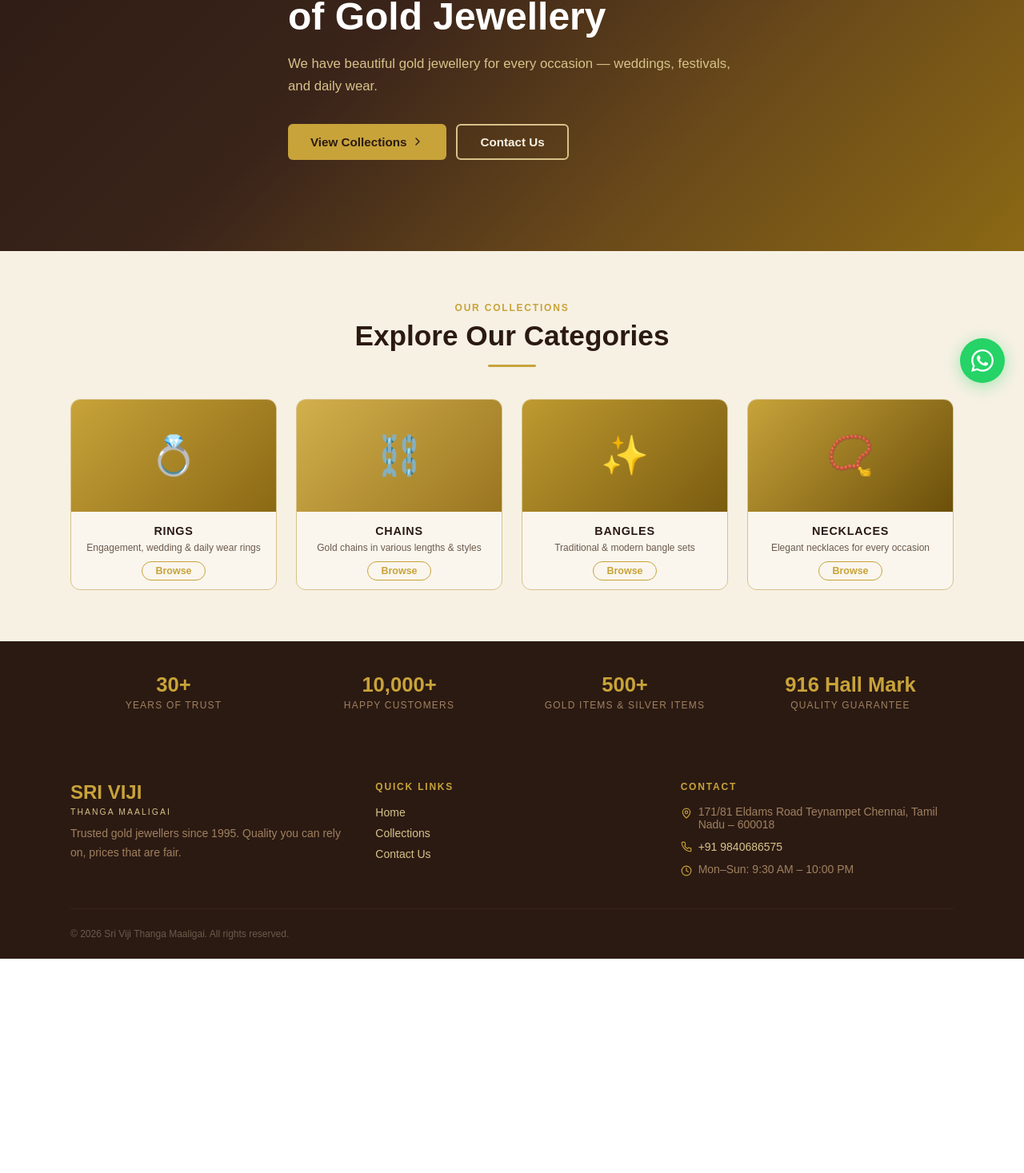
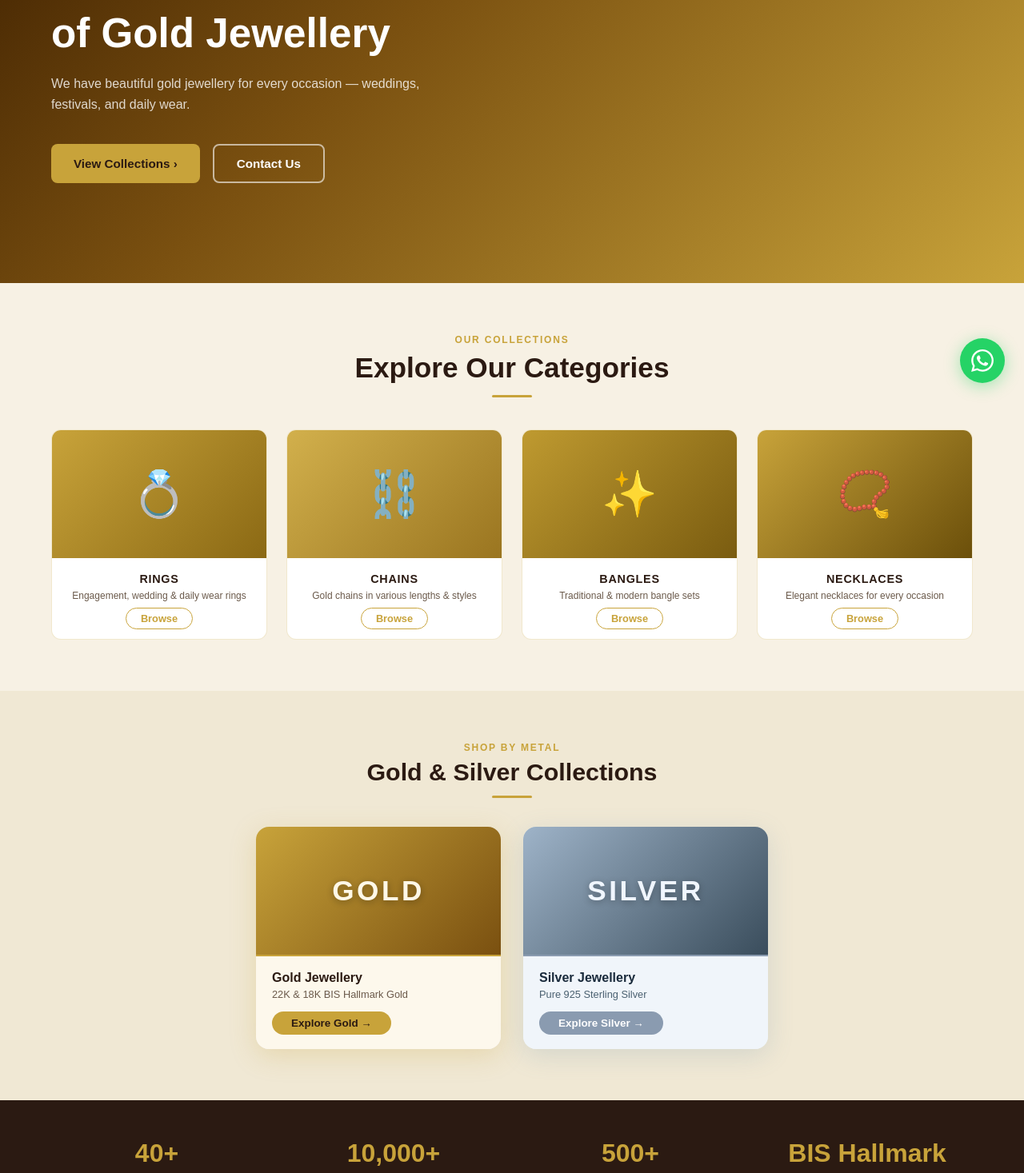
Before and after one commit to preeth08-git/sri-viji-thanga-maaligai, a React (Vite) app: page / in a window 1280 px wide. Shown: the part 297-1764 px from the top of the page at 80% size. Before the commit the page ends 1496 px from the top, so only its background shows below. Built offline with nearby package versions, Linux system fonts and the light colour scheme.

Commit message:
medal emojis from Gold and Silver

```diff
--- a/src/App.jsx
+++ b/src/App.jsx
@@ -8,16 +8,21 @@ import Contact from "./pages/Contact";
 
 export default function App() {
   const [page, setPage] = useState("home");
-  function renderPage() {
-    if (page === "collections") return <Collections />;
-    if (page === "contact") return <Contact />;
-    return <Home setPage={setPage} />;
-  }
+  const [initialMetal, setInitialMetal] = useState(null);
+
+  const navigateTo = (pageName, metal = null) => {
+    setInitialMetal(metal);
+    setPage(pageName);
+    window.scrollTo(0, 0);
+  };
+
   return (
-    <div style={{ minHeight: "100vh", display: "flex", flexDirection: "column" }}>
-      <Navbar page={page} setPage={setPage} />
-      <main style={{ flex: 1 }}>{renderPage()}</main>
-      <Footer setPage={setPage} />
+    <div>
+      <Navbar onNavigate={navigateTo} />
+      {page === "home" && <Home onNavigate={navigateTo} />}
+      {page === "collections" && <Collections initialMetal={initialMetal} />}
+      {page === "contact" && <Contact />}
+      <Footer onNavigate={navigateTo} />
       <WhatsAppButton />
     </div>
   );
--- a/src/pages/Collections.jsx
+++ b/src/pages/Collections.jsx
@@ -4,7 +4,6 @@ import * as THREE from "three";
 import { GLTFLoader } from "three/examples/jsm/loaders/GLTFLoader.js";
 import { OrbitControls } from "three/examples/jsm/controls/OrbitControls.js";
 
-// ─── 3D Viewer ───────────────────────────────────────────────────────────────
 function Ring3DViewer({ modelUrl }) {
   const mountRef = useRef(null);
   const ctrlRef = useRef(null);
@@ -17,7 +16,6 @@ function Ring3DViewer({ modelUrl }) {
     if (!mount) return;
     const W = mount.clientWidth || 420;
     const H = 320;
-
     const renderer = new THREE.WebGLRenderer({ antialias: true });
     renderer.setSize(W, H);
     renderer.setPixelRatio(Math.min(window.devicePixelRatio, 2));
@@ -26,19 +24,15 @@ function Ring3DViewer({ modelUrl }) {
     renderer.toneMapping = THREE.ACESFilmicToneMapping;
     renderer.toneMappingExposure = 1.6;
     mount.appendChild(renderer.domElement);
-
     const scene = new THREE.Scene();
     scene.background = new THREE.Color("#0d0700");
-
     const camera = new THREE.PerspectiveCamera(40, W / H, 0.01, 100);
     camera.position.set(0, 0.5, 4);
     cameraRef.current = camera;
-
     const keyLight = new THREE.DirectionalLight(0xffd580, 4.0);
     keyLight.position.set(3, 5, 4);
     keyLight.castShadow = true;
     scene.add(keyLight);
-    scene.add(new THREE.DirectionalLight(0xaaddff, 1.2).position.set(-4, 1, 2) && new THREE.DirectionalLight(0xaaddff, 1.2));
     const fillLight = new THREE.DirectionalLight(0xaaddff, 1.2);
     fillLight.position.set(-4, 1, 2);
     scene.add(fillLight);
@@ -46,7 +40,6 @@ function Ring3DViewer({ modelUrl }) {
     rimLight.position.set(0, -2, -5);
     scene.add(rimLight);
     scene.add(new THREE.AmbientLight(0xfff0cc, 0.4));
-
     const controls = new OrbitControls(camera, renderer.domElement);
     controls.enableDamping = true;
     controls.dampingFactor = 0.06;
@@ -57,7 +50,6 @@ function Ring3DViewer({ modelUrl }) {
     controls.autoRotate = true;
     controls.autoRotateSpeed = 1.5;
     ctrlRef.current = controls;
-
     let idleTimer = null;
     const stopAutoRotate = () => {
       controls.autoRotate = false;
@@ -66,7 +58,6 @@ function Ring3DViewer({ modelUrl }) {
     };
     renderer.domElement.addEventListener("pointerdown", stopAutoRotate);
     renderer.domElement.addEventListener("wheel", stopAutoRotate);
-
     const loader = new GLTFLoader();
     let modelGroup = null;
     loader.load(modelUrl, (gltf) => {
@@ -92,7 +83,6 @@ function Ring3DViewer({ modelUrl }) {
       setStatus("ready");
     }, (xhr) => { if (xhr.total > 0) setProgress(Math.round((xhr.loaded / xhr.total) * 100)); },
     () => setStatus("error"));
-
     let animId, t = 0;
     const animate = () => {
       animId = requestAnimationFrame(animate);
@@ -102,10 +92,8 @@ function Ring3DViewer({ modelUrl }) {
       renderer.render(scene, camera);
     };
     animate();
-
     const onResize = () => { const w = mount.clientWidth; renderer.setSize(w, H); camera.aspect = w / H; camera.updateProjectionMatrix(); };
     window.addEventListener("resize", onResize);
-
     return () => {
       cancelAnimationFrame(animId);
       clearTimeout(idleTimer);
@@ -146,7 +134,7 @@ function Ring3DViewer({ modelUrl }) {
         </div>
       )}
       {status === "error" && (
-        <div style={{ position: "absolute", inset: 0, display: "flex", flexDirection: "column", alignItems: "center", justifyContent: "center", backgroundColor: "rgba(13,7,0,0.9)", gap: "8px" }}>
+        <div style={{ position: "absolute", inset: 0, display: "flex", alignItems: "center", justifyContent: "center", backgroundColor: "rgba(13,7,0,0.9)" }}>
           <p style={{ color: "#ff7070", fontSize: "0.85rem" }}>Failed to load model</p>
         </div>
       )}
@@ -168,7 +156,6 @@ function Ring3DViewer({ modelUrl }) {
   );
 }
 
-// ─── Data ─────────────────────────────────────────────────────────────────────
 const data = {
   gold: {
     label: "Gold",
@@ -270,10 +257,9 @@ const data = {
   },
 };
 
-// ─── Page ─────────────────────────────────────────────────────────────────────
-export default function Collections() {
-  const [view, setView] = useState("metal"); // metal | categories | items
-  const [selectedMetal, setSelectedMetal] = useState(null);
+export default function Collections({ initialMetal = null }) {
+  const [view, setView] = useState(initialMetal ? "categories" : "metal");
+  const [selectedMetal, setSelectedMetal] = useState(initialMetal);
   const [selectedCategory, setSelectedCategory] = useState(null);
   const [selectedItem, setSelectedItem] = useState(null);
 
@@ -311,12 +297,10 @@ export default function Collections() {
         {/* Metal Selection */}
         {view === "metal" && (
           <div style={{ display: "grid", gridTemplateColumns: "repeat(auto-fit, minmax(260px, 1fr))", gap: "28px", maxWidth: "640px", margin: "0 auto" }}>
-            {/* Gold Box */}
             <button type="button" onClick={() => { setSelectedMetal("gold"); setView("categories"); }}
               style={{ border: "none", borderRadius: "16px", overflow: "hidden", cursor: "pointer", padding: 0, textAlign: "left", boxShadow: "0 8px 32px rgba(200,163,58,0.25)" }}>
-              <div style={{ height: "200px", background: data.gold.bg, display: "flex", flexDirection: "column", alignItems: "center", justifyContent: "center", gap: "10px" }}>
-                <div style={{ fontSize: "3.5rem" }}></div>
-                <span style={{ color: "#fff8e7", fontSize: "1.5rem", fontWeight: 800, letterSpacing: "0.08em", textShadow: "0 2px 8px rgba(0,0,0,0.3)" }}>GOLD</span>
+              <div style={{ height: "180px", background: data.gold.bg, display: "flex", alignItems: "center", justifyContent: "center" }}>
+                <span style={{ color: "#fff8e7", fontSize: "2.2rem", fontWeight: 800, letterSpacing: "0.1em", textShadow: "0 2px 8px rgba(0,0,0,0.3)" }}>GOLD</span>
               </div>
               <div style={{ padding: "18px 20px", backgroundColor: "#FDF8EC", borderTop: "2px solid #C8A33A" }}>
                 <h3 style={{ color: "#2B1A12", fontSize: "1rem", fontWeight: "bold", marginBottom: "4px" }}>Gold Jewellery</h3>
@@ -325,12 +309,10 @@ export default function Collections() {
               </div>
             </button>
 
-            {/* Silver Box */}
             <button type="button" onClick={() => { setSelectedMetal("silver"); setView("categories"); }}
               style={{ border: "none", borderRadius: "16px", overflow: "hidden", cursor: "pointer", padding: 0, textAlign: "left", boxShadow: "0 8px 32px rgba(100,140,170,0.2)" }}>
-              <div style={{ height: "200px", background: data.silver.bg, display: "flex", flexDirection: "column", alignItems: "center", justifyContent: "center", gap: "10px" }}>
-                <div style={{ fontSize: "3.5rem" }}></div>
-                <span style={{ color: "#f0f6ff", fontSize: "1.5rem", fontWeight: 800, letterSpacing: "0.08em", textShadow: "0 2px 8px rgba(0,0,0,0.3)" }}>SILVER</span>
+              <div style={{ height: "180px", background: data.silver.bg, display: "flex", alignItems: "center", justifyContent: "center" }}>
+                <span style={{ color: "#f0f6ff", fontSize: "2.2rem", fontWeight: 800, letterSpacing: "0.1em", textShadow: "0 2px 8px rgba(0,0,0,0.3)" }}>SILVER</span>
               </div>
               <div style={{ padding: "18px 20px", backgroundColor: "#F0F5FA", borderTop: "2px solid #8A9BB0" }}>
                 <h3 style={{ color: "#1A2B3C", fontSize: "1rem", fontWeight: "bold", marginBottom: "4px" }}>Silver Jewellery</h3>
@@ -396,7 +378,6 @@ export default function Collections() {
               style={{ position: "absolute", top: "12px", right: "12px", width: "32px", height: "32px", borderRadius: "50%", backgroundColor: "rgba(43,26,18,0.8)", color: "#F7F1E4", border: "none", cursor: "pointer", display: "flex", alignItems: "center", justifyContent: "center", zIndex: 10 }}>
               <X size={16} />
             </button>
-
             {selectedItem.model ? (
               <Ring3DViewer modelUrl={selectedItem.model} />
             ) : selectedItem.image ? (
@@ -406,7 +387,6 @@ export default function Collections() {
             ) : (
               <div style={{ height: "220px", background: selectedCategory?.gradient, display: "flex", alignItems: "center", justifyContent: "center", fontSize: "4rem" }}>{selectedCategory?.icon}</div>
             )}
-
             <div style={{ padding: "18px 24px 28px" }}>
               <h3 style={{ color: "#2B1A12", fontSize: "1.15rem", fontWeight: "bold", marginBottom: "4px" }}>{selectedItem.name}</h3>
               <div style={{ width: 40, height: 2, backgroundColor: accentColor, borderRadius: 1, marginBottom: "16px" }} />
--- a/src/pages/Home.jsx
+++ b/src/pages/Home.jsx
@@ -1,73 +1,120 @@
-import { ChevronRight } from "lucide-react";
-
-const categories = [
-  { name: "Rings", description: "Engagement, wedding & daily wear rings", icon: "💍", gradient: "linear-gradient(135deg, #C8A33A 0%, #8B6914 100%)" },
-  { name: "Chains", description: "Gold chains in various lengths & styles", icon: "⛓️", gradient: "linear-gradient(135deg, #D2B04C 0%, #9A7520 100%)" },
-  { name: "Bangles", description: "Traditional & modern bangle sets", icon: "✨", gradient: "linear-gradient(135deg, #BF9A30 0%, #7A5C10 100%)" },
-  { name: "Necklaces", description: "Elegant necklaces for every occasion", icon: "📿", gradient: "linear-gradient(135deg, #C8A33A 0%, #6B4F0A 100%)" },
-];
-
-export default function Home({ setPage }) {
+export default function Home({ onNavigate }) {
   return (
     <div>
-      {/* Hero */}
-      <section style={{ background: "linear-gradient(135deg, #2B1A12 0%, #3A241A 40%, #6B4A1A 70%, #8B6914 100%)", minHeight: "520px", position: "relative", overflow: "hidden", display: "flex", alignItems: "center" }}>
-        <div style={{ maxWidth: "1152px", margin: "0 auto", padding: "64px 24px", position: "relative", zIndex: 10 }}>
-          <div style={{ maxWidth: "560px" }}>
-            <span style={{ color: "#D7C28A", fontSize: "0.75rem", textTransform: "uppercase", letterSpacing: "0.15em", fontWeight: 600, display: "block", marginBottom: "12px" }}>Sri Viji Thanga Maaligai</span>
-            <h1 style={{ color: "#FFFFFF", fontSize: "clamp(2rem, 5vw, 3rem)", fontWeight: "bold", lineHeight: 1.2, marginBottom: "16px" }}>Discover the Brilliance of Gold Jewellery</h1>
-            <p style={{ color: "#D7C28A", fontSize: "1.05rem", lineHeight: 1.7, marginBottom: "32px" }}>We have beautiful gold jewellery for every occasion — weddings, festivals, and daily wear.</p>
-            <div style={{ display: "flex", flexWrap: "wrap", gap: "12px" }}>
-              <button type="button" onClick={() => setPage("collections")}
-                style={{ backgroundColor: "#C8A33A", color: "#2B1A12", borderRadius: "6px", padding: "12px 28px", fontWeight: 700, fontSize: "0.95rem", border: "none", cursor: "pointer", display: "inline-flex", alignItems: "center", gap: "6px" }}>
-                View Collections <ChevronRight size={16} />
-              </button>
-              <button type="button" onClick={() => setPage("contact")}
-                style={{ border: "2px solid #D7C28A", color: "#F7F1E4", borderRadius: "6px", padding: "12px 28px", fontWeight: 600, fontSize: "0.95rem", backgroundColor: "transparent", cursor: "pointer", display: "inline-flex", alignItems: "center", gap: "6px" }}>
-                Contact Us
-              </button>
-            </div>
+      {/* ── Hero ── */}
+      <div style={{
+        background: "linear-gradient(135deg, #3D1F00 0%, #7A5010 40%, #C8A33A 100%)",
+        minHeight: "70vh", display: "flex", alignItems: "center", padding: "80px 24px"
+      }}>
+        <div style={{ maxWidth: "1152px", margin: "0 auto", width: "100%" }}>
+          <p style={{ color: "#C8A33A", fontSize: "0.75rem", textTransform: "uppercase", letterSpacing: "0.2em", fontWeight: 600, marginBottom: "16px" }}>
+            SRI VIJI THANGA MAALIGAI
+          </p>
+          <h1 style={{ color: "#FFFFFF", fontSize: "clamp(2rem, 5vw, 3.2rem)", fontWeight: 800, lineHeight: 1.2, marginBottom: "20px", maxWidth: "600px" }}>
+            Discover the Brilliance<br />of Gold Jewellery
+          </h1>
+          <p style={{ color: "rgba(255,255,255,0.8)", fontSize: "1rem", marginBottom: "36px", maxWidth: "480px", lineHeight: 1.6 }}>
+            We have beautiful gold jewellery for every occasion — weddings, festivals, and daily wear.
+          </p>
+          <div style={{ display: "flex", gap: "16px", flexWrap: "wrap" }}>
+            <button type="button" onClick={() => onNavigate("collections")}
+              style={{ backgroundColor: "#C8A33A", color: "#2B1A12", border: "none", borderRadius: "8px", padding: "14px 28px", fontSize: "0.95rem", fontWeight: 700, cursor: "pointer", display: "inline-flex", alignItems: "center", gap: "6px" }}>
+              View Collections ›
+            </button>
+            <button type="button" onClick={() => onNavigate("contact")}
+              style={{ backgroundColor: "transparent", color: "#FFFFFF", border: "2px solid rgba(255,255,255,0.6)", borderRadius: "8px", padding: "14px 28px", fontSize: "0.95rem", fontWeight: 600, cursor: "pointer" }}>
+              Contact Us
+            </button>
           </div>
         </div>
-      </section>
+      </div>
 
-      {/* Collections Preview */}
-      <section style={{ backgroundColor: "#F7F1E4", padding: "64px 0" }}>
-        <div style={{ maxWidth: "1152px", margin: "0 auto", padding: "0 24px" }}>
+      {/* ── Explore Categories ── */}
+      <div style={{ backgroundColor: "#F7F1E4", padding: "64px 24px" }}>
+        <div style={{ maxWidth: "1152px", margin: "0 auto" }}>
           <div style={{ textAlign: "center", marginBottom: "40px" }}>
-            <p style={{ color: "#C8A33A", fontSize: "0.75rem", textTransform: "uppercase", letterSpacing: "0.15em", fontWeight: 600, marginBottom: "8px" }}>Our Collections</p>
-            <h2 style={{ color: "#2B1A12", fontSize: "clamp(1.5rem, 3vw, 2.2rem)", fontWeight: "bold" }}>Explore Our Categories</h2>
-            <div style={{ width: 60, height: 3, backgroundColor: "#C8A33A", borderRadius: 2, margin: "16px auto 0" }} />
+            <p style={{ color: "#C8A33A", fontSize: "0.75rem", textTransform: "uppercase", letterSpacing: "0.15em", fontWeight: 600, marginBottom: "8px" }}>OUR COLLECTIONS</p>
+            <h2 style={{ color: "#2B1A12", fontSize: "clamp(1.6rem, 3vw, 2.2rem)", fontWeight: 800 }}>Explore Our Categories</h2>
+            <div style={{ width: 50, height: 3, backgroundColor: "#C8A33A", borderRadius: 2, margin: "14px auto 0" }} />
           </div>
-          <div style={{ display: "grid", gridTemplateColumns: "repeat(auto-fit, minmax(220px, 1fr))", gap: "24px" }}>
-            {categories.map((cat) => (
-              <button key={cat.name} type="button" onClick={() => setPage("collections")}
-                style={{ border: "1.5px solid #D7C28A", borderRadius: "12px", backgroundColor: "#FAF6EE", overflow: "hidden", cursor: "pointer", padding: 0, textAlign: "left", width: "100%" }}>
-                <div style={{ height: "140px", background: cat.gradient, display: "flex", alignItems: "center", justifyContent: "center", fontSize: "3rem" }}>{cat.icon}</div>
-                <div style={{ padding: "16px", textAlign: "center" }}>
-                  <h3 style={{ color: "#2B1A12", fontSize: "0.9rem", fontWeight: "bold", textTransform: "uppercase", letterSpacing: "0.05em", marginBottom: "4px" }}>{cat.name}</h3>
-                  <p style={{ color: "#6B5A4B", fontSize: "0.75rem", lineHeight: 1.5, marginBottom: "12px" }}>{cat.description}</p>
-                  <span style={{ border: "1.5px solid #C8A33A", color: "#C8A33A", borderRadius: "999px", padding: "4px 16px", fontSize: "0.78rem", fontWeight: 600 }}>Browse</span>
+
+          <div style={{ display: "grid", gridTemplateColumns: "repeat(auto-fit, minmax(200px, 1fr))", gap: "24px" }}>
+            {[
+              { name: "RINGS", desc: "Engagement, wedding & daily wear rings", icon: "💍", gradient: "linear-gradient(135deg, #C8A33A 0%, #8B6914 100%)" },
+              { name: "CHAINS", desc: "Gold chains in various lengths & styles", icon: "⛓️", gradient: "linear-gradient(135deg, #D2B04C 0%, #9A7520 100%)" },
+              { name: "BANGLES", desc: "Traditional & modern bangle sets", icon: "✨", gradient: "linear-gradient(135deg, #BF9A30 0%, #7A5C10 100%)" },
+              { name: "NECKLACES", desc: "Elegant necklaces for every occasion", icon: "📿", gradient: "linear-gradient(135deg, #C8A33A 0%, #6B4F0A 100%)" },
+            ].map((cat) => (
+              <button key={cat.name} type="button"
+                onClick={() => onNavigate("collections", "gold")}
+                style={{ border: "1.5px solid rgba(200,163,58,0.25)", borderRadius: "12px", backgroundColor: "#fff", overflow: "hidden", cursor: "pointer", padding: 0, textAlign: "left" }}>
+                <div style={{ height: "160px", background: cat.gradient, display: "flex", alignItems: "center", justifyContent: "center", fontSize: "3.5rem" }}>{cat.icon}</div>
+                <div style={{ padding: "18px", textAlign: "center" }}>
+                  <h3 style={{ color: "#2B1A12", fontSize: "0.9rem", fontWeight: 800, letterSpacing: "0.05em", marginBottom: "6px" }}>{cat.name}</h3>
+                  <p style={{ color: "#6B5A4B", fontSize: "0.75rem", marginBottom: "14px" }}>{cat.desc}</p>
+                  <span style={{ border: "1.5px solid #C8A33A", color: "#C8A33A", borderRadius: "999px", padding: "5px 18px", fontSize: "0.8rem", fontWeight: 600 }}>Browse</span>
                 </div>
               </button>
             ))}
           </div>
         </div>
-      </section>
+      </div>
 
-      {/* Stats */}
-      <section style={{ backgroundColor: "#2B1A12", padding: "40px 0" }}>
-        <div style={{ maxWidth: "1152px", margin: "0 auto", padding: "0 24px" }}>
-          <div style={{ display: "grid", gridTemplateColumns: "repeat(auto-fit, minmax(150px, 1fr))", gap: "24px", textAlign: "center" }}>
-            {[{ label: "Years of Trust", value: "30+" }, { label: "Happy Customers", value: "10,000+" }, { label: "Gold Items & Silver Items", value: "500+" }, { label: "Quality Guarantee", value: "916 Hall Mark" }].map((item) => (
-              <div key={item.label}>
-                <div style={{ color: "#C8A33A", fontSize: "1.6rem", fontWeight: "bold", marginBottom: "4px" }}>{item.value}</div>
-                <div style={{ color: "#A08060", fontSize: "0.75rem", textTransform: "uppercase", letterSpacing: "0.1em" }}>{item.label}</div>
+      {/* ── Gold & Silver Cards ── */}
+      <div style={{ backgroundColor: "#F0E8D4", padding: "64px 24px" }}>
+        <div style={{ maxWidth: "1152px", margin: "0 auto" }}>
+          <div style={{ textAlign: "center", marginBottom: "36px" }}>
+            <p style={{ color: "#C8A33A", fontSize: "0.75rem", textTransform: "uppercase", letterSpacing: "0.15em", fontWeight: 600, marginBottom: "6px" }}>SHOP BY METAL</p>
+            <h2 style={{ color: "#2B1A12", fontSize: "clamp(1.4rem, 3vw, 1.9rem)", fontWeight: 800 }}>Gold & Silver Collections</h2>
+            <div style={{ width: 50, height: 3, backgroundColor: "#C8A33A", borderRadius: 2, margin: "12px auto 0" }} />
+          </div>
+
+          <div style={{ display: "grid", gridTemplateColumns: "repeat(auto-fit, minmax(260px, 1fr))", gap: "28px", maxWidth: "640px", margin: "0 auto" }}>
+            {/* Gold Card */}
+            <button type="button" onClick={() => onNavigate("collections", "gold")}
+              style={{ border: "none", borderRadius: "16px", overflow: "hidden", cursor: "pointer", padding: 0, textAlign: "left", boxShadow: "0 8px 32px rgba(200,163,58,0.25)" }}>
+              <div style={{ height: "160px", background: "linear-gradient(135deg, #C8A33A 0%, #7A5010 100%)", display: "flex", alignItems: "center", justifyContent: "center" }}>
+                <span style={{ color: "#fff8e7", fontSize: "2.2rem", fontWeight: 800, letterSpacing: "0.1em", textShadow: "0 2px 8px rgba(0,0,0,0.3)" }}>GOLD</span>
               </div>
-            ))}
+              <div style={{ padding: "18px 20px", backgroundColor: "#FDF8EC", borderTop: "2px solid #C8A33A" }}>
+                <h3 style={{ color: "#2B1A12", fontSize: "1rem", fontWeight: "bold", marginBottom: "4px" }}>Gold Jewellery</h3>
+                <p style={{ color: "#6B5A4B", fontSize: "0.8rem", marginBottom: "14px" }}>22K & 18K BIS Hallmark Gold</p>
+                <span style={{ backgroundColor: "#C8A33A", color: "#2B1A12", borderRadius: "999px", padding: "7px 24px", fontSize: "0.84rem", fontWeight: 700, display: "inline-block" }}>Explore Gold →</span>
+              </div>
+            </button>
+
+            {/* Silver Card */}
+            <button type="button" onClick={() => onNavigate("collections", "silver")}
+              style={{ border: "none", borderRadius: "16px", overflow: "hidden", cursor: "pointer", padding: 0, textAlign: "left", boxShadow: "0 8px 32px rgba(100,140,170,0.2)" }}>
+              <div style={{ height: "160px", background: "linear-gradient(135deg, #9EB3C8 0%, #3A4D5C 100%)", display: "flex", alignItems: "center", justifyContent: "center" }}>
+                <span style={{ color: "#f0f6ff", fontSize: "2.2rem", fontWeight: 800, letterSpacing: "0.1em", textShadow: "0 2px 8px rgba(0,0,0,0.3)" }}>SILVER</span>
+              </div>
+              <div style={{ padding: "18px 20px", backgroundColor: "#F0F5FA", borderTop: "2px solid #8A9BB0" }}>
+                <h3 style={{ color: "#1A2B3C", fontSize: "1rem", fontWeight: "bold", marginBottom: "4px" }}>Silver Jewellery</h3>
+                <p style={{ color: "#4A6070", fontSize: "0.8rem", marginBottom: "14px" }}>Pure 925 Sterling Silver</p>
+                <span style={{ backgroundColor: "#8A9BB0", color: "#fff", borderRadius: "999px", padding: "7px 24px", fontSize: "0.84rem", fontWeight: 700, display: "inline-block" }}>Explore Silver →</span>
+              </div>
+            </button>
           </div>
         </div>
-      </section>
+      </div>
+
+      {/* ── Stats Bar ── */}
+      <div style={{ backgroundColor: "#2B1A12", padding: "48px 24px" }}>
+        <div style={{ maxWidth: "1152px", margin: "0 auto", display: "grid", gridTemplateColumns: "repeat(auto-fit, minmax(160px, 1fr))", gap: "32px", textAlign: "center" }}>
+          {[
+            { number: "40+", label: "YEARS OF TRUST" },
+            { number: "10,000+", label: "HAPPY CUSTOMERS" },
+            { number: "500+", label: "GOLD ITEMS" },
+            { number: "BIS Hallmark", label: "QUALITY GUARANTEE" },
+          ].map((stat) => (
+            <div key={stat.label}>
+              <p style={{ color: "#C8A33A", fontSize: "clamp(1.4rem, 3vw, 2rem)", fontWeight: 800, marginBottom: "6px" }}>{stat.number}</p>
+              <p style={{ color: "rgba(255,255,255,0.6)", fontSize: "0.72rem", letterSpacing: "0.1em", textTransform: "uppercase" }}>{stat.label}</p>
+            </div>
+          ))}
+        </div>
+      </div>
     </div>
   );
 }
```
